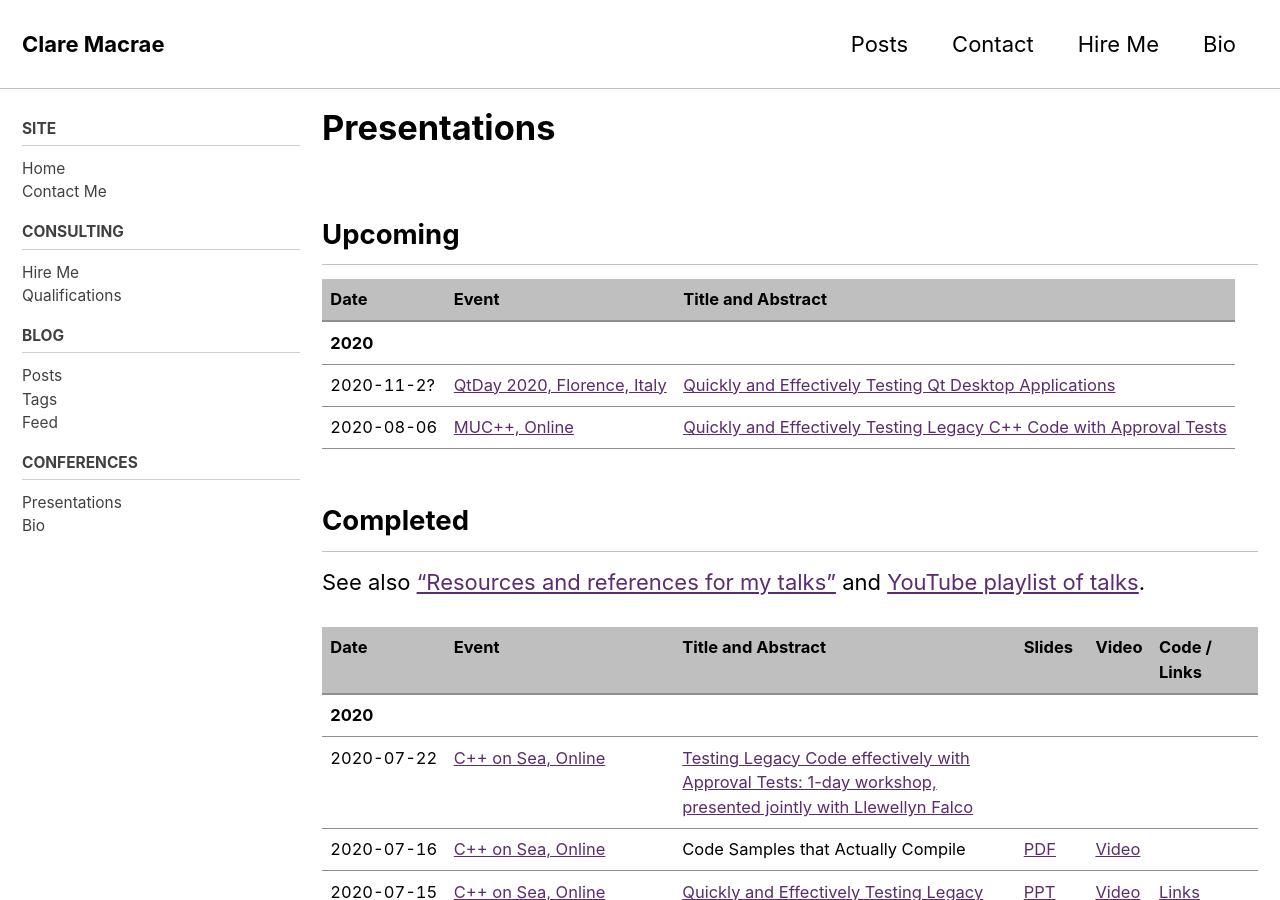
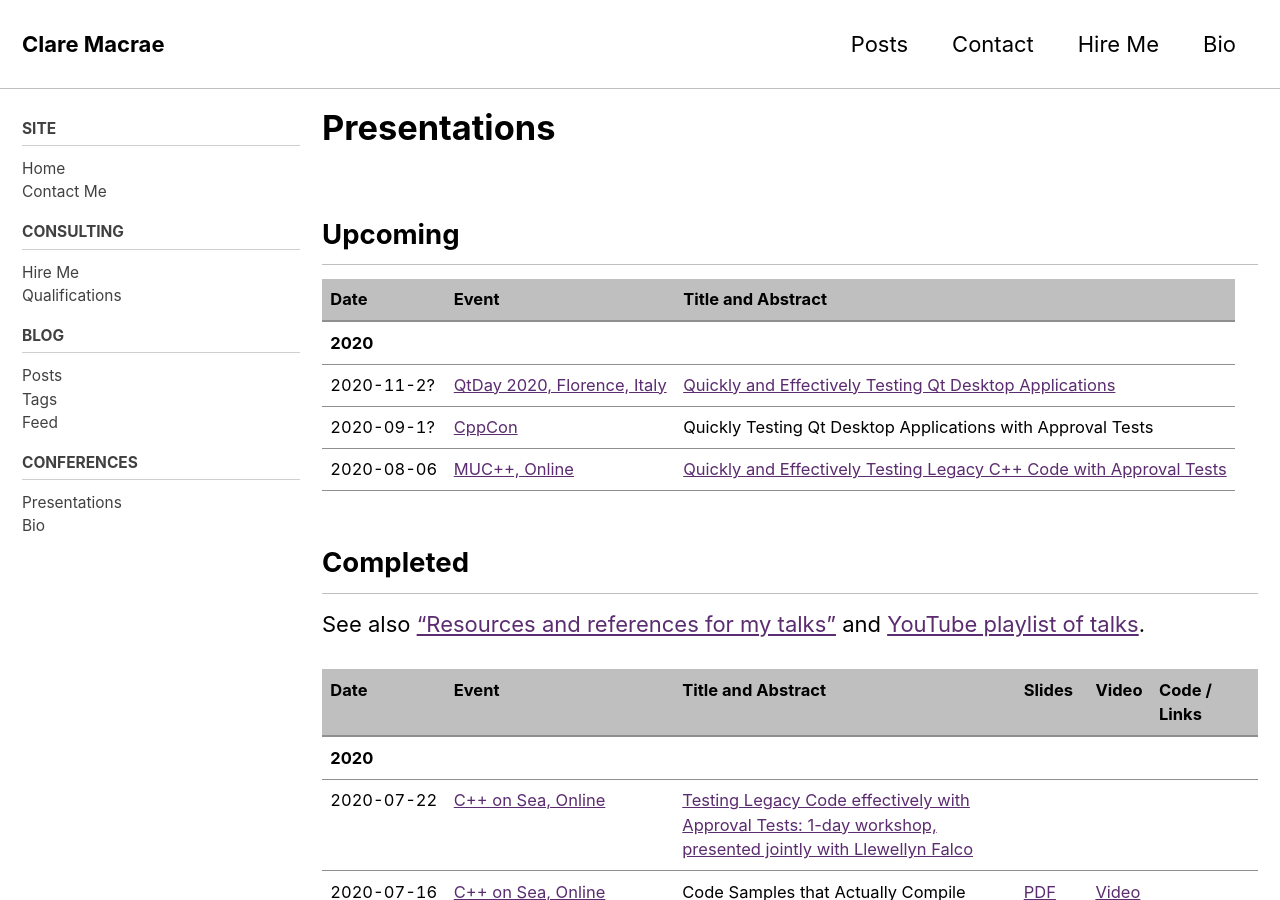
Before and after one commit to claremacrae/claremacrae.github.io, a Jekyll site: the page built from conferences/presentations.md, in a window 1280 px wide and 900 px high. Built offline with Jekyll 4.4.1, drawn with Linux system fonts in a browser that asks for light colours; cached includes are drawn as plain includes; nearby versions of some CDN libraries.

Commit message:
Add CppCon talk

```diff
--- a/conferences/presentations.md
+++ b/conferences/presentations.md
@@ -12,6 +12,7 @@ read_time: false
 | ----- | ----- | ------------------ |
 | **2020** | &nbsp; | &nbsp; |
 | <span class="text-tabular-dates">2020-11-2?</span> | [QtDay 2020, Florence,&nbsp;Italy](https://www.qtday.it/) | [Quickly and Effectively Testing Qt Desktop Applications](https://www.qtday.it/agenda/speakers/573234) |
+| <span class="text-tabular-dates">2020-09-1?</span> | [CppCon](https://cppcon.org) | Quickly Testing Qt Desktop Applications with Approval Tests |
 | <span class="text-tabular-dates">2020-08-06</span> | [MUC++, Online](https://www.meetup.com/MUCplusplus/) | [Quickly and Effectively Testing Legacy C++ Code with Approval Tests](https://www.meetup.com/MUCplusplus/events/272038301/) |
 
 ## Completed
```
